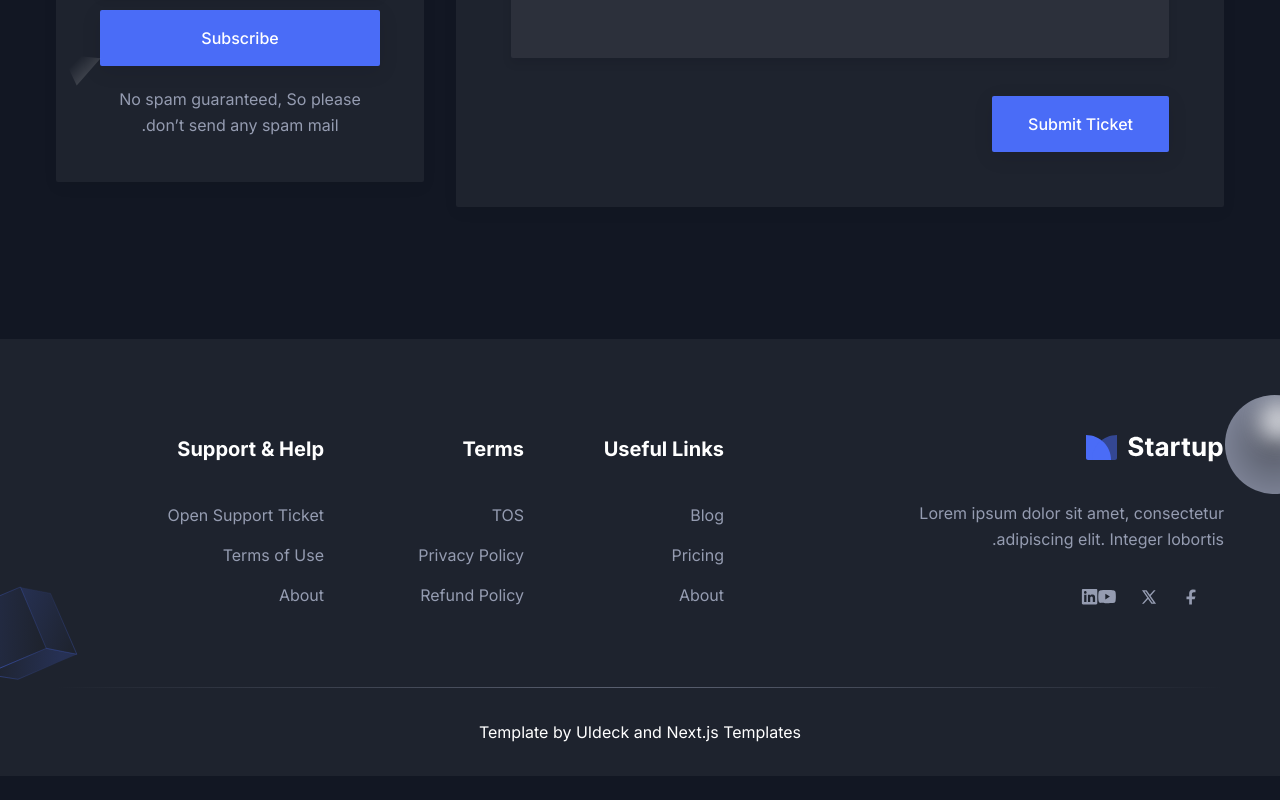
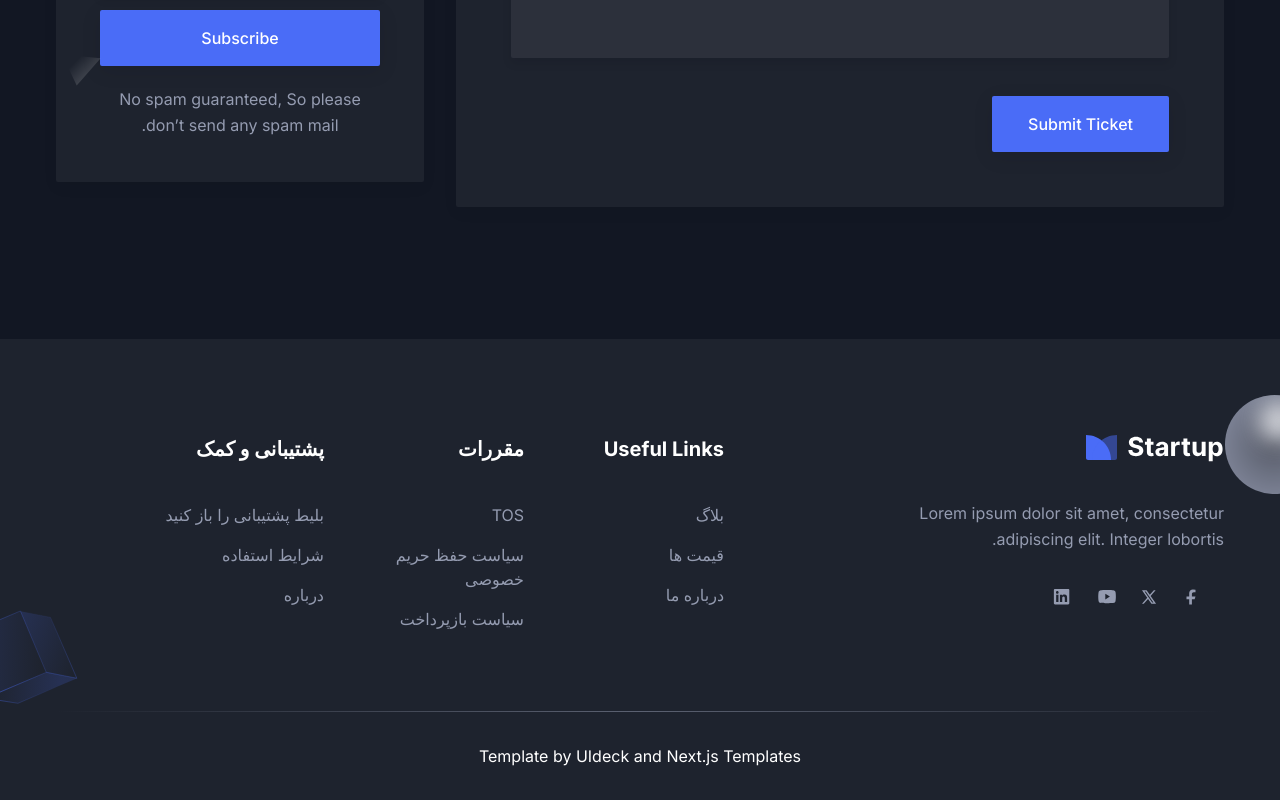
Before and after one commit to ArsacidTechnologies/aron-ict-website-react, a Next.js app: page / in a window 1280 px wide. Shown: the part 7535-8335 px from the top of the page. Before the commit the page ends 8311 px from the top, so only its background shows below. Built offline with nearby package versions, Linux system fonts and the light colour scheme.

Commit message:
change footer to persian

```diff
--- a/src/components/Footer/index.tsx
+++ b/src/components/Footer/index.tsx
@@ -100,7 +100,7 @@ const Footer = () => {
                       width="17"
                       height="16"
                       viewBox="0 0 17 16"
-                      className="fill-current"
+                      className="fill-current mr-7"
                     >
                       <path d="M15.2196 0H1.99991C1.37516 0 0.875366 0.497491 0.875366 1.11936V14.3029C0.875366 14.8999 1.37516 15.4222 1.99991 15.4222H15.1696C15.7943 15.4222 16.2941 14.9247 16.2941 14.3029V1.09448C16.3441 0.497491 15.8443 0 15.2196 0ZM5.44852 13.1089H3.17444V5.7709H5.44852V13.1089ZM4.29899 4.75104C3.54929 4.75104 2.97452 4.15405 2.97452 3.43269C2.97452 2.71133 3.57428 2.11434 4.29899 2.11434C5.02369 2.11434 5.62345 2.71133 5.62345 3.43269C5.62345 4.15405 5.07367 4.75104 4.29899 4.75104ZM14.07 13.1089H11.796V9.55183C11.796 8.7061 11.771 7.58674 10.5964 7.58674C9.39693 7.58674 9.222 8.53198 9.222 9.47721V13.1089H6.94792V5.7709H9.17202V6.79076H9.19701C9.52188 6.19377 10.2466 5.59678 11.3711 5.59678C13.6952 5.59678 14.12 7.08925 14.12 9.12897V13.1089H14.07Z" />
                     </svg>
@@ -120,7 +120,7 @@ const Footer = () => {
                       href="/blog"
                       className="mb-4 inline-block text-base text-body-color duration-300 hover:text-primary dark:text-body-color-dark dark:hover:text-primary"
                     >
-                      Blog
+                      بلاگ
                     </Link>
                   </li>
                   <li>
@@ -128,7 +128,7 @@ const Footer = () => {
                       href="/"
                       className="mb-4 inline-block text-base text-body-color duration-300 hover:text-primary dark:text-body-color-dark dark:hover:text-primary"
                     >
-                      Pricing
+                      قیمت ها
                     </Link>
                   </li>
                   <li>
@@ -136,7 +136,7 @@ const Footer = () => {
                       href="/about"
                       className="mb-4 inline-block text-base text-body-color duration-300 hover:text-primary dark:text-body-color-dark dark:hover:text-primary"
                     >
-                      About
+                      درباره ما
                     </Link>
                   </li>
                 </ul>
@@ -146,7 +146,7 @@ const Footer = () => {
             <div className="w-full px-4 sm:w-1/2 md:w-1/2 lg:w-2/12 xl:w-2/12">
               <div className="mb-12 lg:mb-16">
                 <h2 className="mb-10 text-xl font-bold text-black dark:text-white">
-                  Terms
+                  مقررات
                 </h2>
                 <ul>
                   <li>
@@ -162,7 +162,7 @@ const Footer = () => {
                       href="/"
                       className="mb-4 inline-block text-base text-body-color duration-300 hover:text-primary dark:text-body-color-dark dark:hover:text-primary"
                     >
-                      Privacy Policy
+                      سیاست حفظ حریم خصوصی
                     </Link>
                   </li>
                   <li>
@@ -170,7 +170,7 @@ const Footer = () => {
                       href="/"
                       className="mb-4 inline-block text-base text-body-color duration-300 hover:text-primary dark:text-body-color-dark dark:hover:text-primary"
                     >
-                      Refund Policy
+                      سیاست بازپرداخت
                     </Link>
                   </li>
                 </ul>
@@ -180,7 +180,7 @@ const Footer = () => {
             <div className="w-full px-4 md:w-1/2 lg:w-4/12 xl:w-3/12">
               <div className="mb-12 lg:mb-16">
                 <h2 className="mb-10 text-xl font-bold text-black dark:text-white">
-                  Support & Help
+                  پشتیبانی و کمک
                 </h2>
                 <ul>
                   <li>
@@ -188,7 +188,7 @@ const Footer = () => {
                       href="/contact"
                       className="mb-4 inline-block text-base text-body-color duration-300 hover:text-primary dark:text-body-color-dark dark:hover:text-primary"
                     >
-                      Open Support Ticket
+                      بلیط پشتیبانی را باز کنید
                     </Link>
                   </li>
                   <li>
@@ -196,7 +196,7 @@ const Footer = () => {
                       href="/"
                       className="mb-4 inline-block text-base text-body-color duration-300 hover:text-primary dark:text-body-color-dark dark:hover:text-primary"
                     >
-                      Terms of Use
+                      شرایط استفاده
                     </Link>
                   </li>
                   <li>
@@ -204,7 +204,7 @@ const Footer = () => {
                       href="/about"
                       className="mb-4 inline-block text-base text-body-color duration-300 hover:text-primary dark:text-body-color-dark dark:hover:text-primary"
                     >
-                      About
+                      درباره
                     </Link>
                   </li>
                 </ul>
```
